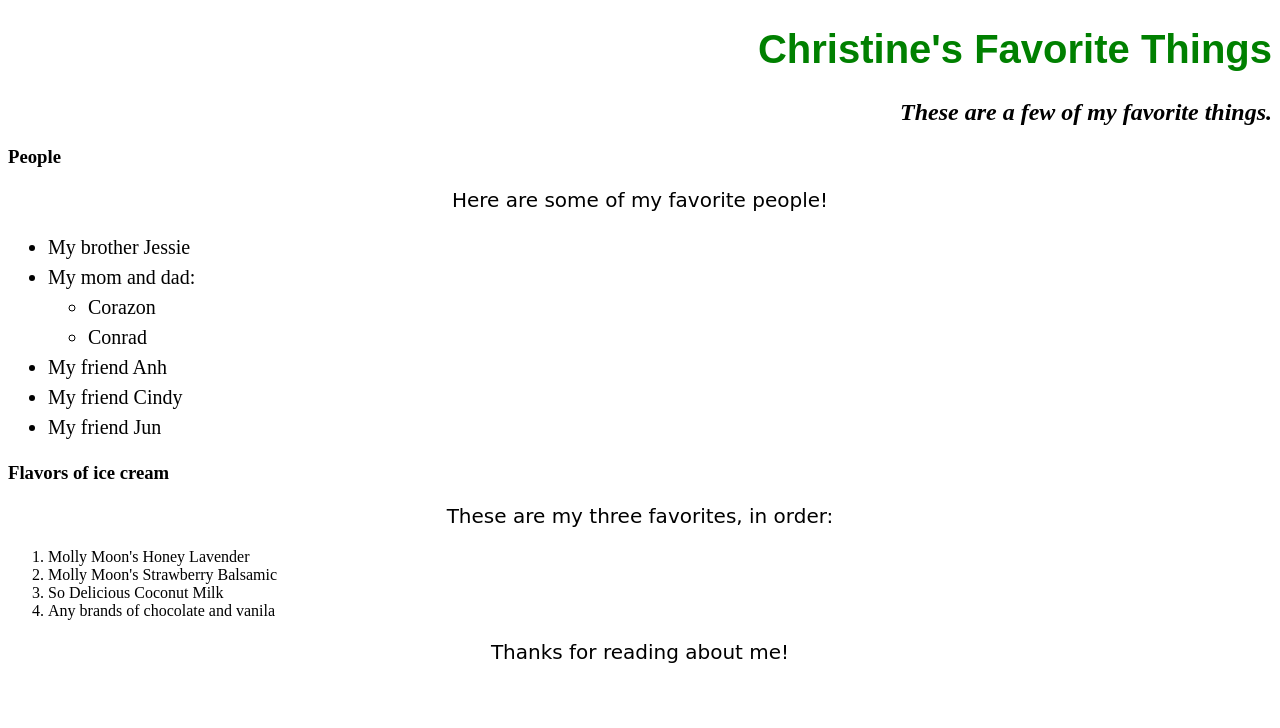
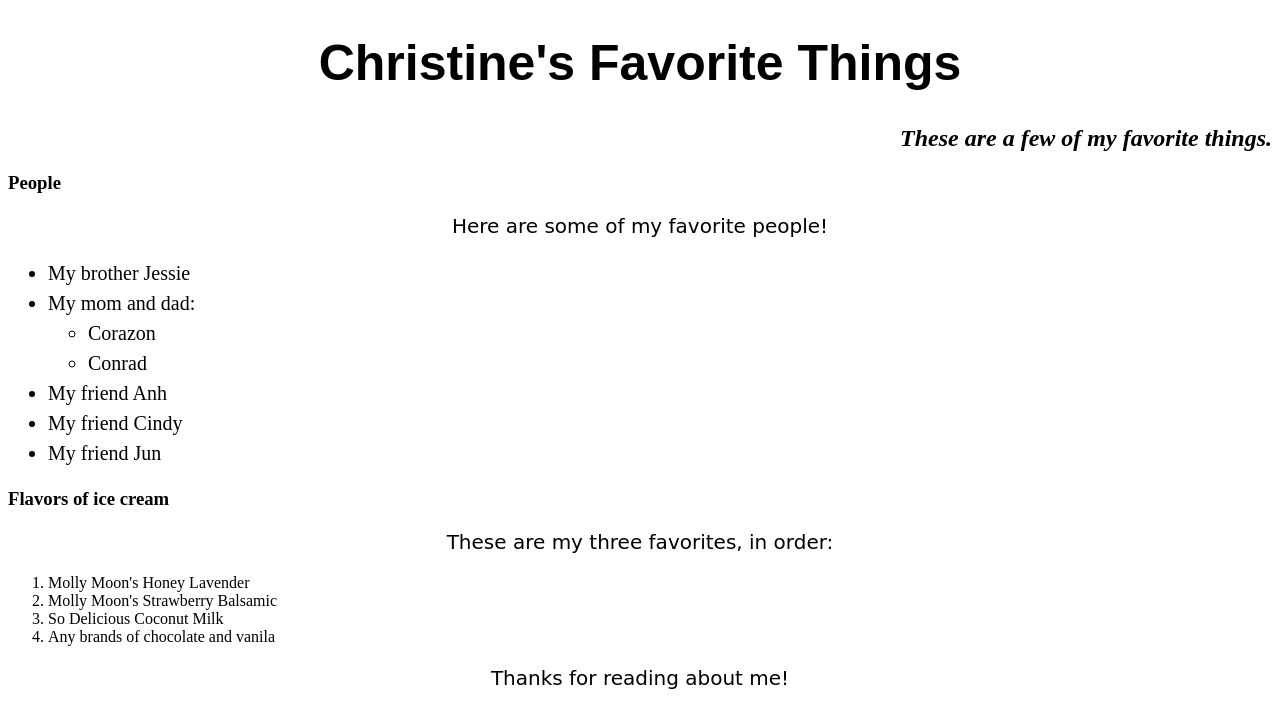
Before and after one commit to cj-callo/my-first-webpage, a plain HTML site: page index.html in a window 1280 px wide. Drawn offline with Linux system fonts and the light colour scheme.

Commit message:
it will change first h1 color, alignment and size

```diff
--- a/css/styles.css
+++ b/css/styles.css
@@ -1,8 +1,9 @@
 h1 {
-  color:green;
-  text-align:right;
-  font-family: fantasy;
-  font-size: 40px
+  color:black;
+  text-align:center;
+  font-family:fantasy;
+  font-weight: bolder;
+  font-size: 50px
 }
 
 
```
